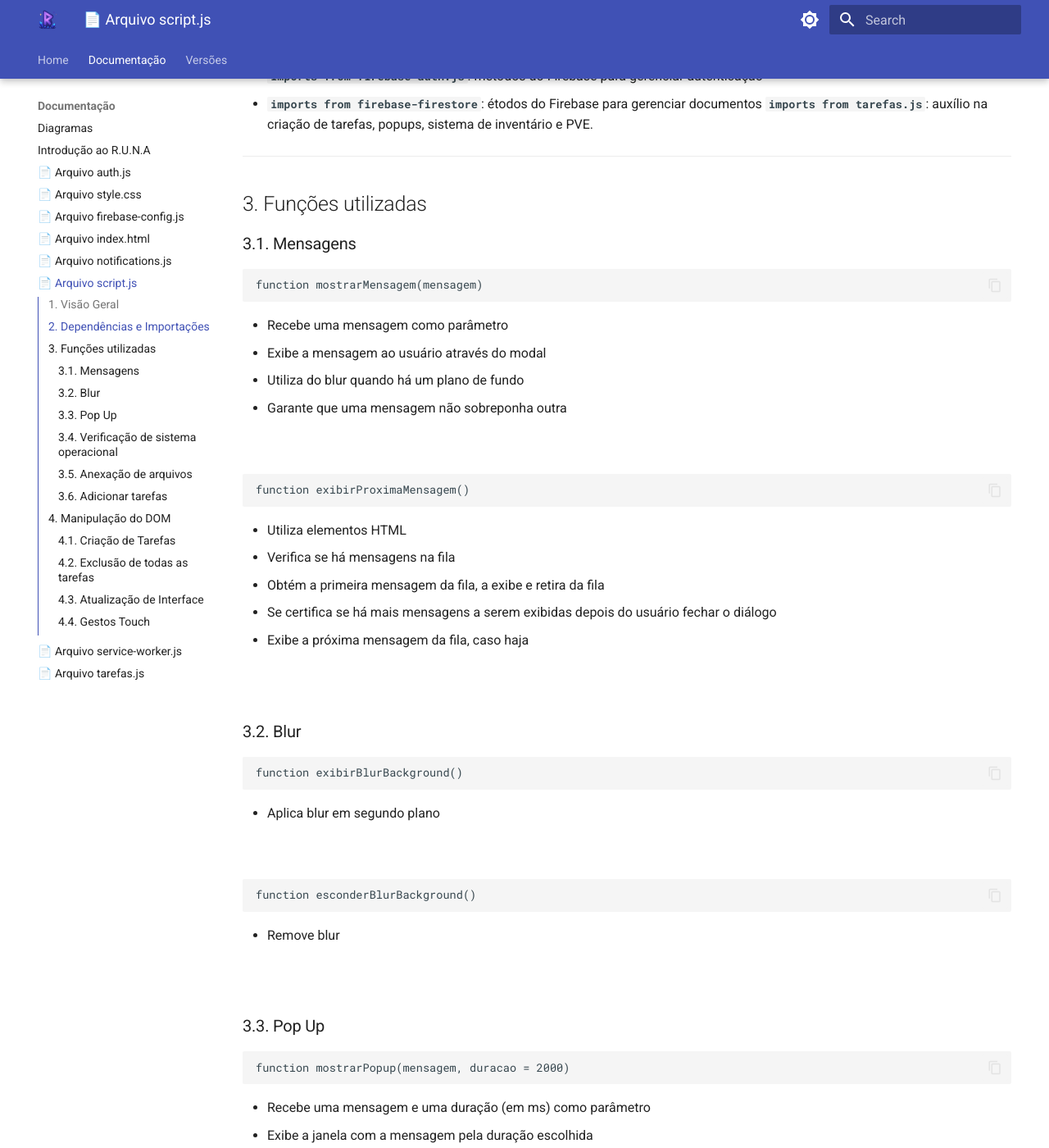
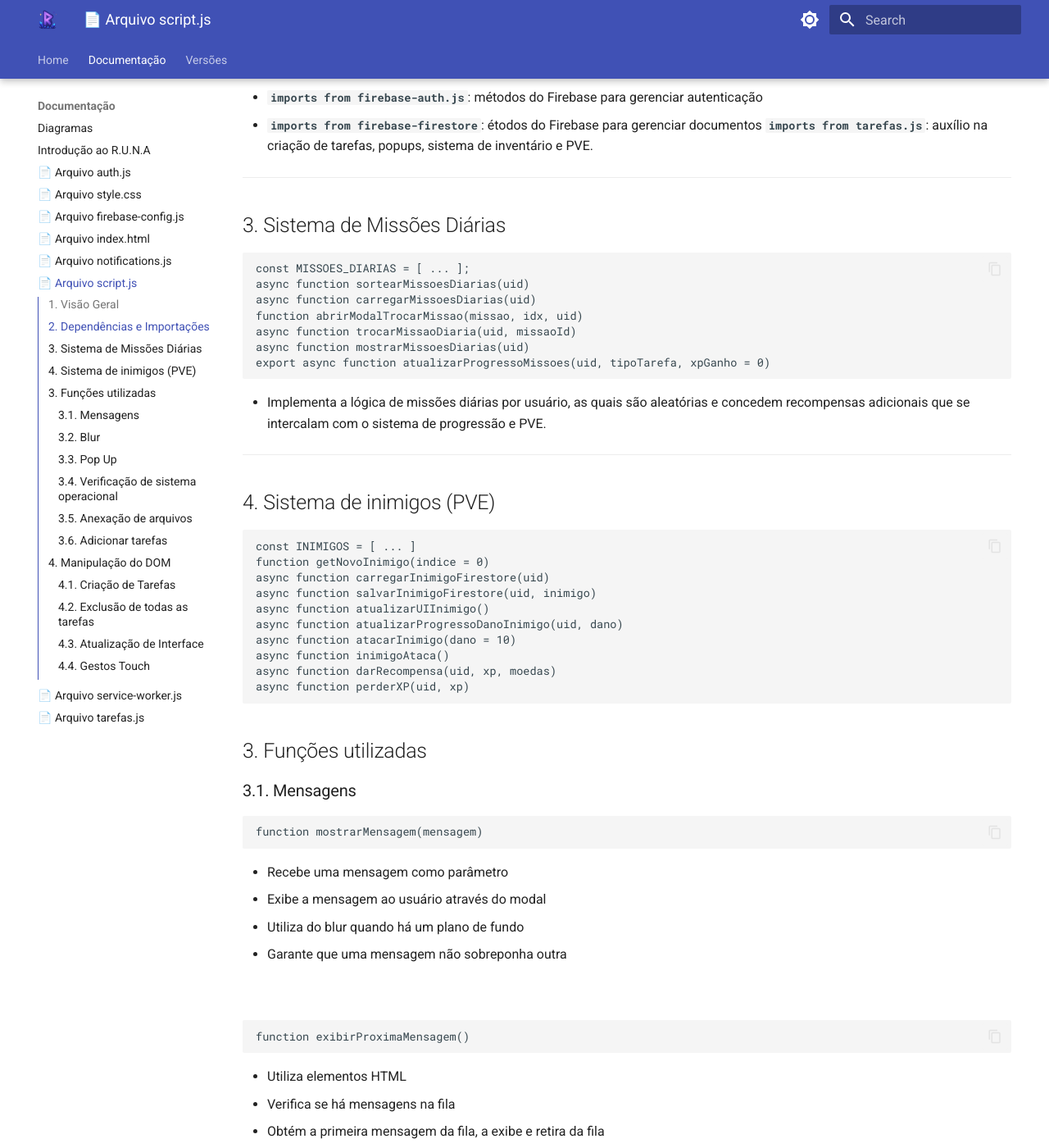
Before and after one commit to Radsfer/DocsE7Runa, an MkDocs documentation site: the page built from docs/documentação/scripts.md, in a window 1280 px wide and 1400 px high, scrolled down 540 px. Shown: the whole window at 82% size. Built offline with MkDocs 1.6.1 and Material for MkDocs 9.7.7, drawn with Linux system fonts in a browser that asks for light colours.

Commit message:
Sistema de Missões Diárias

````diff
--- a/docs/documentação/scripts.md
+++ b/docs/documentação/scripts.md
@@ -3,6 +3,8 @@
 
 ## 1. Visão Geral
   O arquivo 'script.js' é responsável por implementar scripts necessários em outras partes do projeto.
+
+  ---
 
 ## 2. Dependências e Importações
 
@@ -20,6 +22,37 @@ import { carregarTarefas,mostrarPopup,carregarInventario, calcularDefesa } from
 **`imports from tarefas.js`**: auxílio na criação de tarefas, popups, sistema de inventário e PVE.
 
 ---
+
+## 3. Sistema de Missões Diárias
+
+```js
+const MISSOES_DIARIAS = [ ... ];
+async function sortearMissoesDiarias(uid)
+async function carregarMissoesDiarias(uid)
+function abrirModalTrocarMissao(missao, idx, uid)
+async function trocarMissaoDiaria(uid, missaoId)
+async function mostrarMissoesDiarias(uid)
+export async function atualizarProgressoMissoes(uid, tipoTarefa, xpGanho = 0)
+```
+* Implementa a lógica de missões diárias por usuário, as quais são aleatórias e concedem recompensas adicionais que se intercalam com o sistema de progressão e PVE.
+
+---
+
+## 4. Sistema de inimigos (PVE)
+
+```js
+const INIMIGOS = [ ... ]
+function getNovoInimigo(indice = 0)
+async function carregarInimigoFirestore(uid)
+async function salvarInimigoFirestore(uid, inimigo)
+async function atualizarUIInimigo()
+async function atualizarProgressoDanoInimigo(uid, dano)
+async function atacarInimigo(dano = 10)
+async function inimigoAtaca()
+async function darRecompensa(uid, xp, moedas)
+async function perderXP(uid, xp)
+```
+
 
 ## 3. Funções utilizadas
 
````
